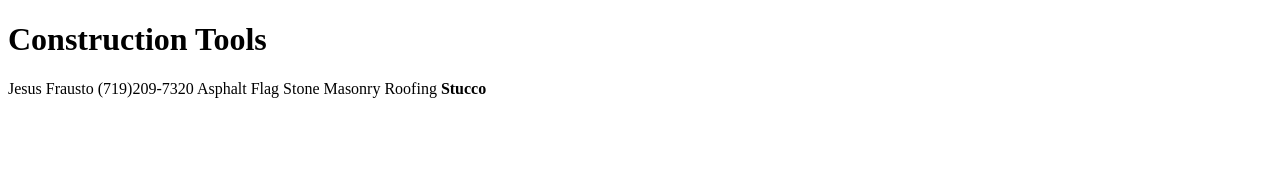
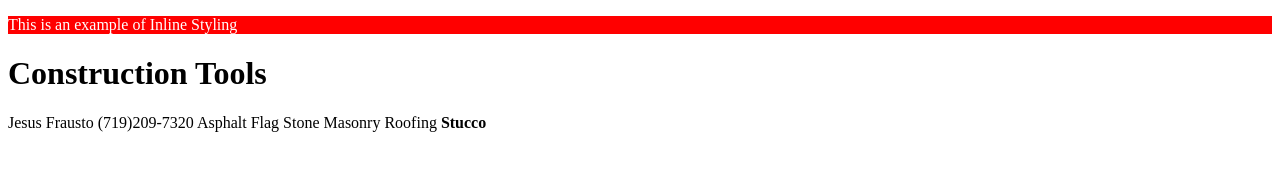
Before and after one commit to mando7k/Construction-Tools, a plain HTML site: page index.html in a window 1280 px wide. Drawn offline with Linux system fonts and the light colour scheme.

Commit message:
Update index.html

```diff
--- a/index.html
+++ b/index.html
@@ -1,6 +1,9 @@
 <!DOCTYPE html>
 <html>
 	<head>
+	<p style=color:white;background-color:red;">
+		This is an example of Inline Styling
+		 </p>
 		<title>Page Title</title>
 	</head>
 	<body>
```
